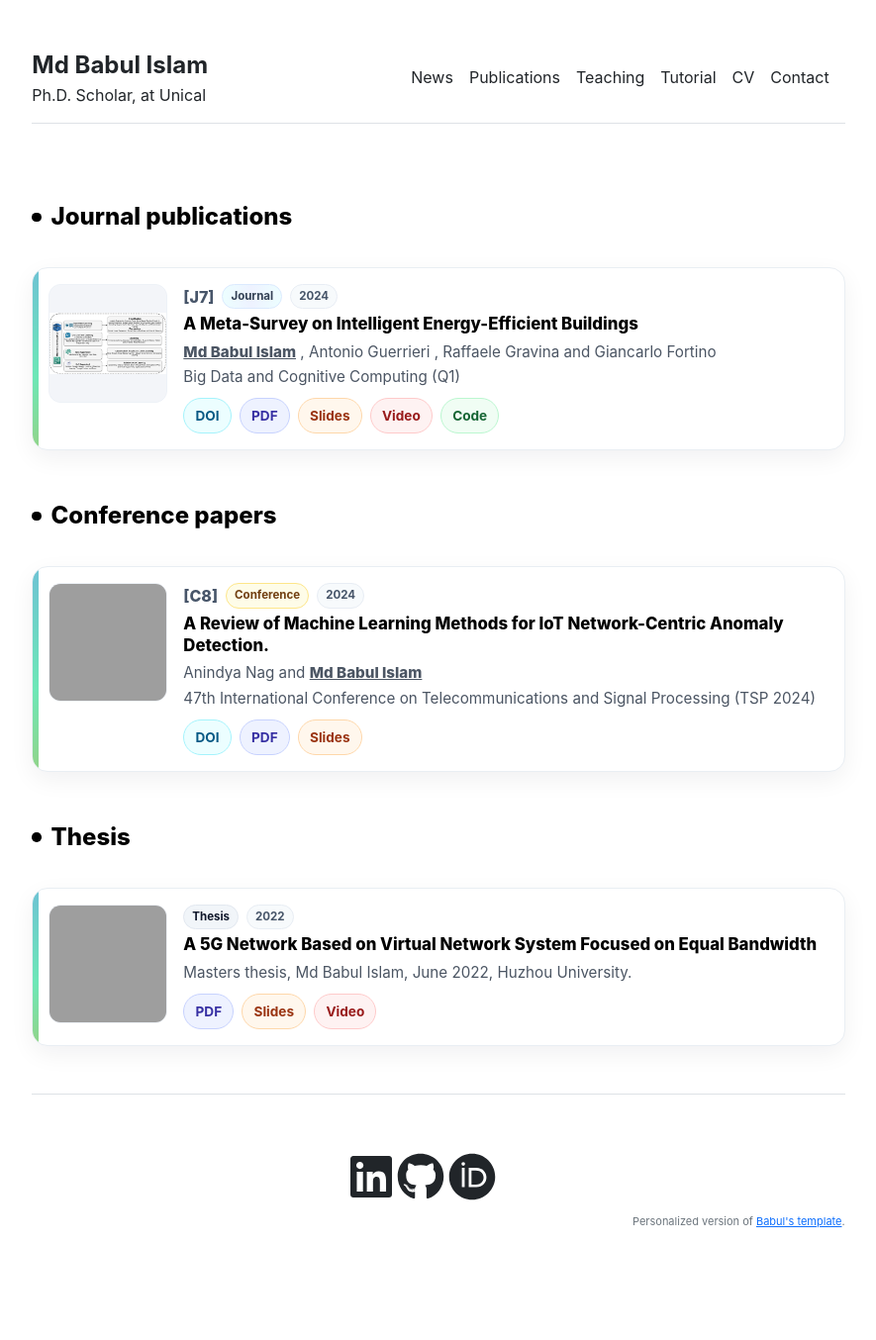
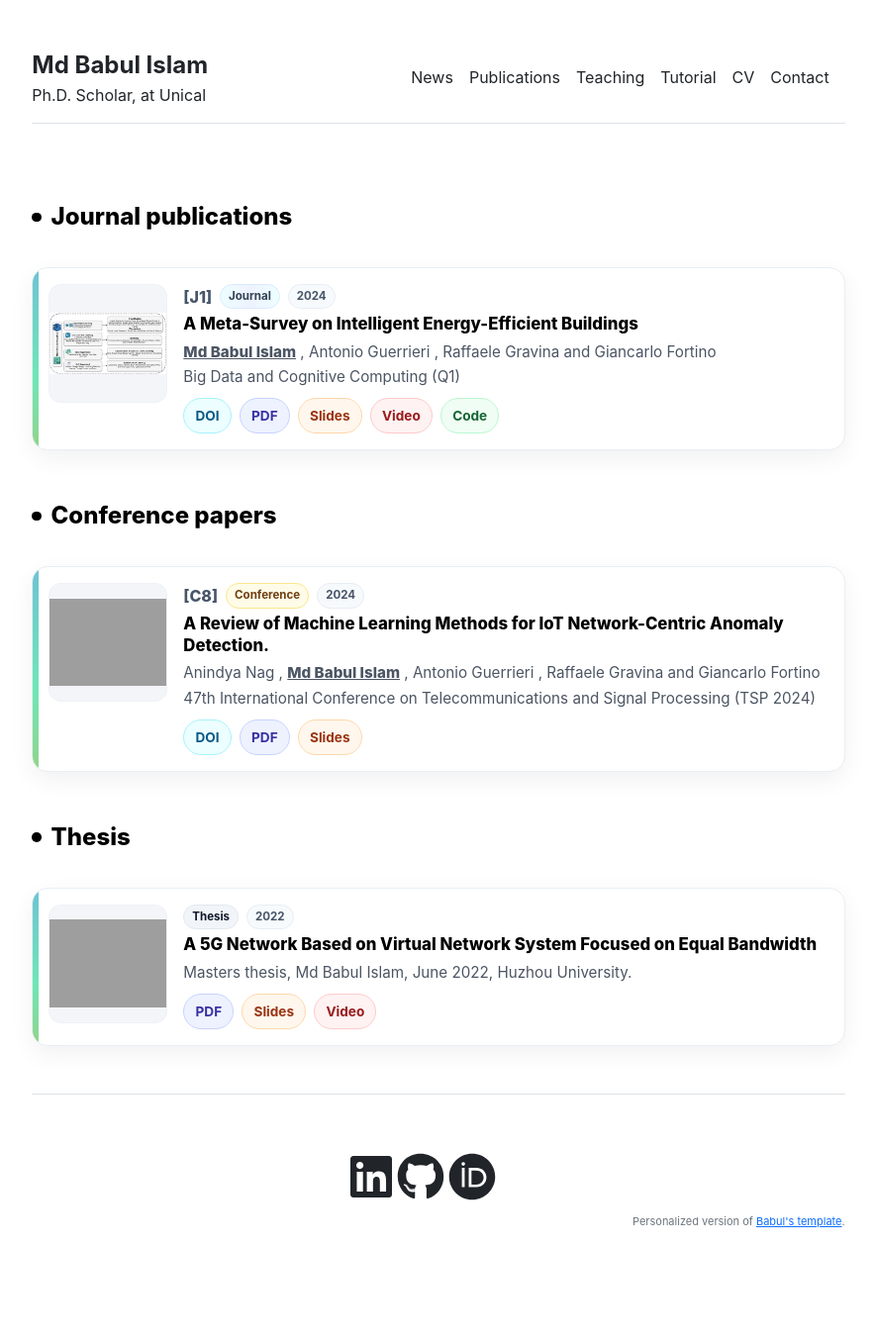
Before and after one commit to babulcseian/babulcseian.github.io, a Jekyll site: the page built from publications.md, in a window 1280 px wide. Shown: the whole page at 99% size, without its empty margins (197-1082 px from the left). Built offline with Jekyll 4.4.1, drawn with Linux system fonts in a browser that asks for light colours; a style sheet for code colours, icons or effects is not loaded; grey boxes are pictures that could not be loaded.

Commit message:
Update publications.yml

```diff
--- a/_data/publications.yml
+++ b/_data/publications.yml
@@ -1,7 +1,7 @@
-# publications.yml (place as _data/publications.yml)
+# publications.yml
 
 journal:
-  - idx: "[J7]"
+  - idx: "[J1]"
     year: 2024
     title: "A Meta-Survey on Intelligent Energy-Efficient Buildings"
     authors:
@@ -18,7 +18,6 @@ journal:
     figure: "/assets/img/IEEBS.png"
     fit: "contain"   # use "contain" to avoid cropping; omit or set "cover" to crop
 
-
 conference:
   - idx: "[C8]"
     year: 2024
@@ -26,6 +25,9 @@ conference:
     authors:
       - { name: "Anindya Nag" }
       - { name: "Md Babul Islam", me: "1" }
+      - { name: "Antonio Guerrieri" }
+      - { name: "Raffaele Gravina" }
+      - { name: "Giancarlo Fortino" }
     journal: "47th International Conference on Telecommunications and Signal Processing (TSP 2024)"
     doi: ""
     paper: "https://your-site.com/papers/C8.pdf"
@@ -33,6 +35,7 @@ conference:
     code: ""
     videos: ""
     figure: "/assets/img/papers/C8-thumb.png"
+    fit: "contain"   # ensures full figure is visible
 
 thesis:
   - title: "A 5G Network Based on Virtual Network System Focused on Equal Bandwidth"
@@ -42,3 +45,4 @@ thesis:
     slides: ""
     videos: ""
     figure: "/assets/img/papers/thesis-thumb.jpg"
+    fit: "contain"
```
